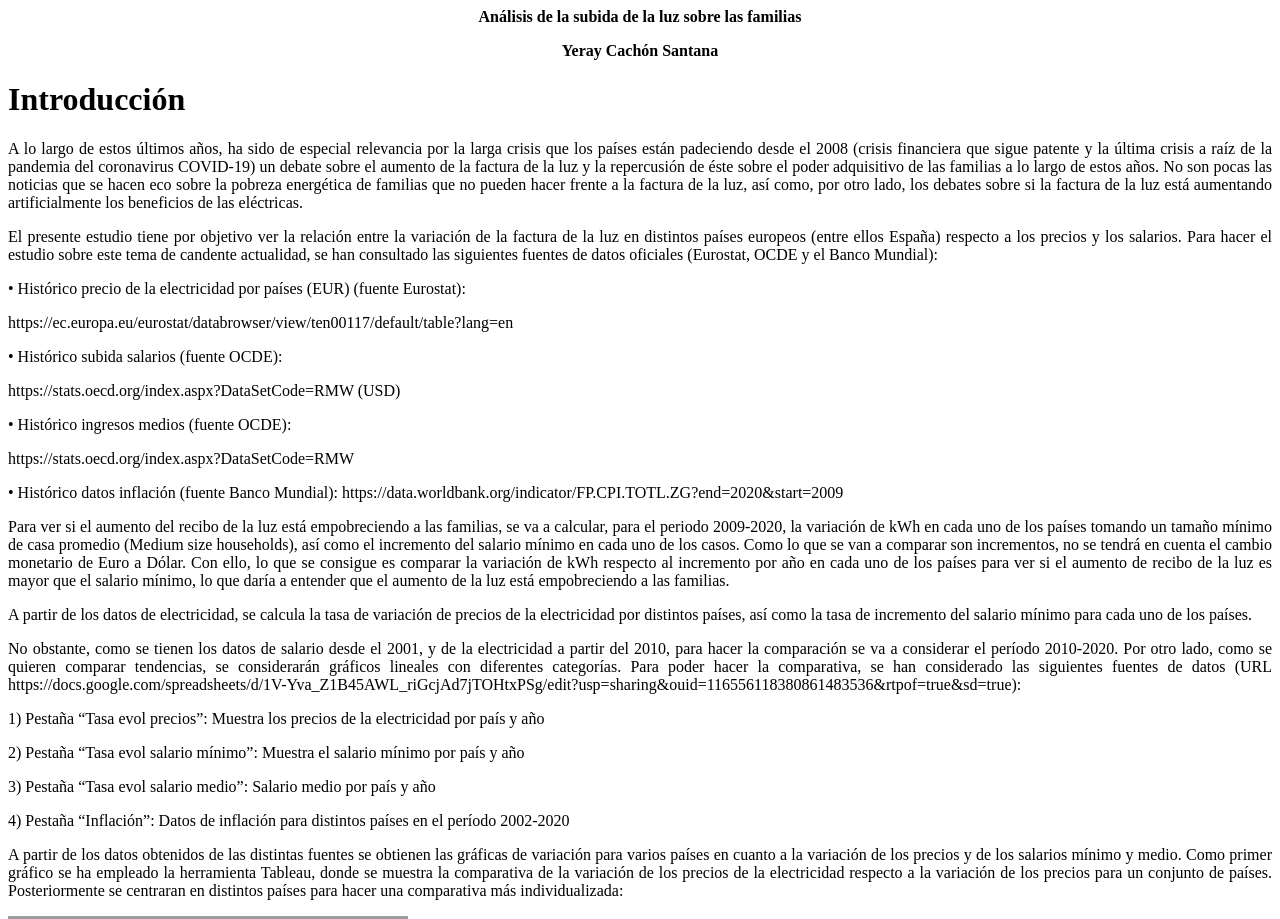
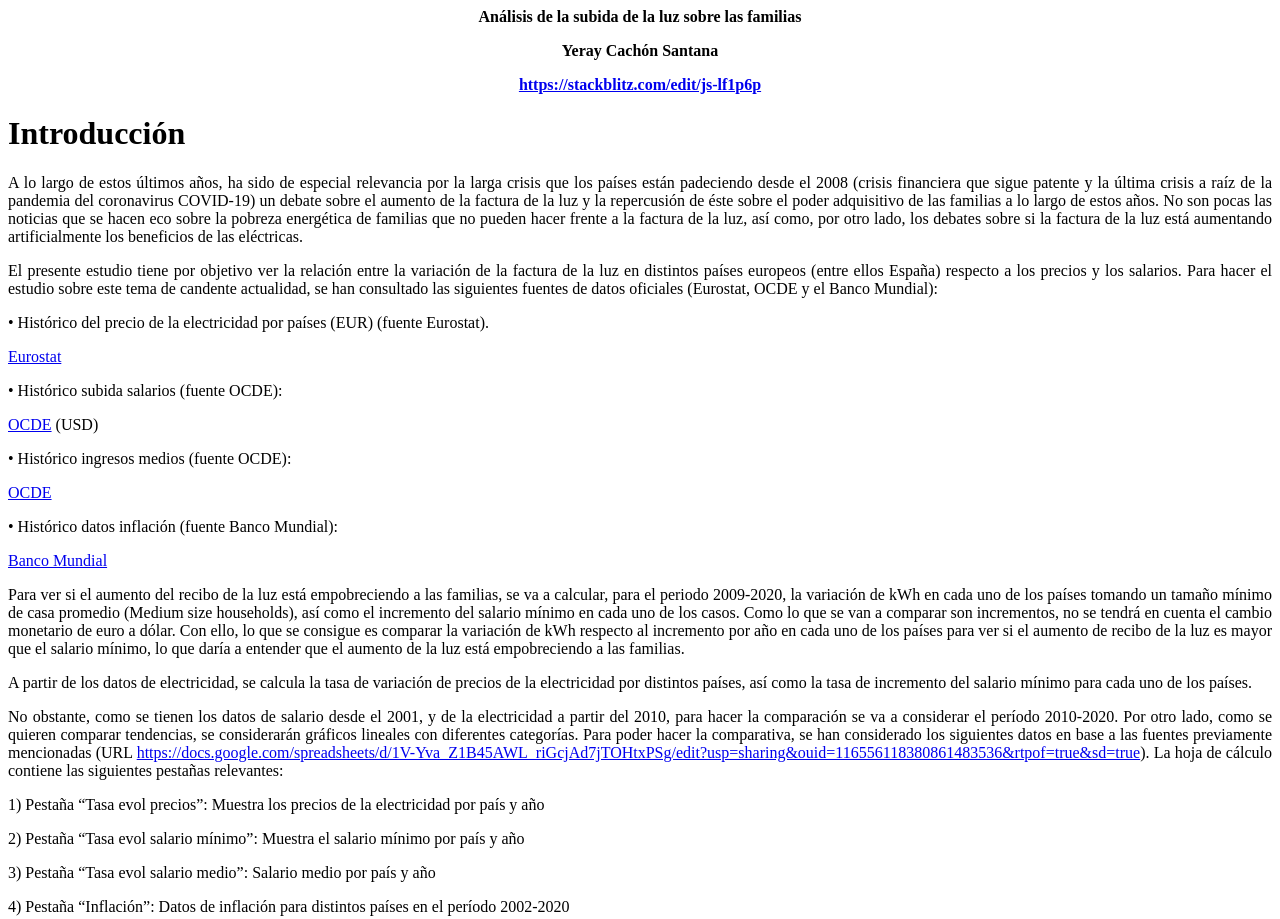
Before and after one commit to ycachon/07MIG-Trabajo-Practico, a website: page index.html in a window 1280 px wide. Shown: the top 919 px of the page. Drawn offline with Linux system fonts and the light colour scheme; grey boxes are pictures that could not be loaded.

Commit message:
1 file modified

```diff
--- a/index.html
+++ b/index.html
@@ -7,6 +7,8 @@
 	Análisis de la subida de la luz sobre las familias
 	<p>
 	Yeray Cachón Santana
+	<p>
+	<a href="https://stackblitz.com/edit/js-lf1p6p">https://stackblitz.com/edit/js-lf1p6p</a>
 	</b>
 </center>
 
@@ -18,25 +20,25 @@
 
 	El presente estudio tiene por objetivo ver la relación entre la variación de la factura de la luz en distintos países europeos (entre ellos España) respecto a los precios y los salarios. Para hacer el estudio sobre este tema de candente actualidad, se han consultado las siguientes fuentes de datos oficiales (Eurostat, OCDE y el Banco Mundial):
 <p>
-    • Histórico precio de la electricidad por países (EUR) (fuente Eurostat):
-<p>https://ec.europa.eu/eurostat/databrowser/view/ten00117/default/table?lang=en
+    • Histórico del precio de la electricidad por países (EUR) (fuente Eurostat).
+<p><a href="https://ec.europa.eu/eurostat/databrowser/view/ten00117/default/table?lang=en">Eurostat</a>
 <p>    • Histórico subida salarios (fuente OCDE):
-<p>https://stats.oecd.org/index.aspx?DataSetCode=RMW (USD)
+<p><a href="https://stats.oecd.org/index.aspx?DataSetCode=RMW">OCDE</a> (USD)
 <p>    • Histórico ingresos medios (fuente OCDE):
-<p>https://stats.oecd.org/index.aspx?DataSetCode=RMW
+<p><a href="https://stats.oecd.org/index.aspx?DataSetCode=RMW">OCDE</a>
 <p>    • Histórico datos inflación (fuente Banco Mundial):
-https://data.worldbank.org/indicator/FP.CPI.TOTL.ZG?end=2020&start=2009
+<p><a href="https://data.worldbank.org/indicator/FP.CPI.TOTL.ZG?end=2020&start=2009">Banco Mundial</a>
 
 <p>
 
-	Para ver si el aumento del recibo de la luz está empobreciendo a las familias, se va a calcular, para el periodo 2009-2020, la variación de kWh en cada uno de los países tomando un tamaño mínimo de casa promedio (Medium size households), así como el incremento del salario mínimo en cada uno de los casos. Como lo que se van a comparar son incrementos, no se tendrá en cuenta el cambio monetario de Euro a Dólar. Con ello, lo que se consigue es comparar la variación de kWh respecto al incremento por año en cada uno de los países para ver si el aumento de recibo de la luz es mayor que el salario mínimo, lo que daría a entender que el aumento de la luz está empobreciendo a las familias.
+	Para ver si el aumento del recibo de la luz está empobreciendo a las familias, se va a calcular, para el periodo 2009-2020, la variación de kWh en cada uno de los países tomando un tamaño mínimo de casa promedio (Medium size households), así como el incremento del salario mínimo en cada uno de los casos. Como lo que se van a comparar son incrementos, no se tendrá en cuenta el cambio monetario de euro a dólar. Con ello, lo que se consigue es comparar la variación de kWh respecto al incremento por año en cada uno de los países para ver si el aumento de recibo de la luz es mayor que el salario mínimo, lo que daría a entender que el aumento de la luz está empobreciendo a las familias.
 
 <p>
 	A partir de los datos de electricidad, se calcula la tasa de variación de precios de la electricidad por distintos países, así como la tasa de incremento del salario mínimo para cada uno de los países.
 <p>
 	No obstante, como se tienen los datos de salario desde el 2001, y de la electricidad a partir del 2010, para hacer la comparación se va a considerar el período 2010-2020. Por otro lado, como se quieren comparar tendencias, se considerarán gráficos lineales con diferentes categorías.
 
-	Para poder hacer la comparativa, se han considerado las siguientes fuentes de datos (URL https://docs.google.com/spreadsheets/d/1V-Yva_Z1B45AWL_riGcjAd7jTOHtxPSg/edit?usp=sharing&ouid=116556118380861483536&rtpof=true&sd=true):
+	Para poder hacer la comparativa, se han considerado los siguientes datos en base a las fuentes previamente mencionadas  (URL <a href ="https://docs.google.com/spreadsheets/d/1V-Yva_Z1B45AWL_riGcjAd7jTOHtxPSg/edit?usp=sharing&ouid=116556118380861483536&rtpof=true&sd=true">https://docs.google.com/spreadsheets/d/1V-Yva_Z1B45AWL_riGcjAd7jTOHtxPSg/edit?usp=sharing&ouid=116556118380861483536&rtpof=true&sd=true</a>). La hoja de cálculo contiene las siguientes pestañas relevantes:
 	<p>1) Pestaña “Tasa evol precios”: Muestra los precios de la electricidad por país y año
 	<p>2) Pestaña “Tasa evol salario mínimo”: Muestra el salario mínimo por país y año
 	<p>3) Pestaña “Tasa evol salario medio”: Salario medio por país y año
```
